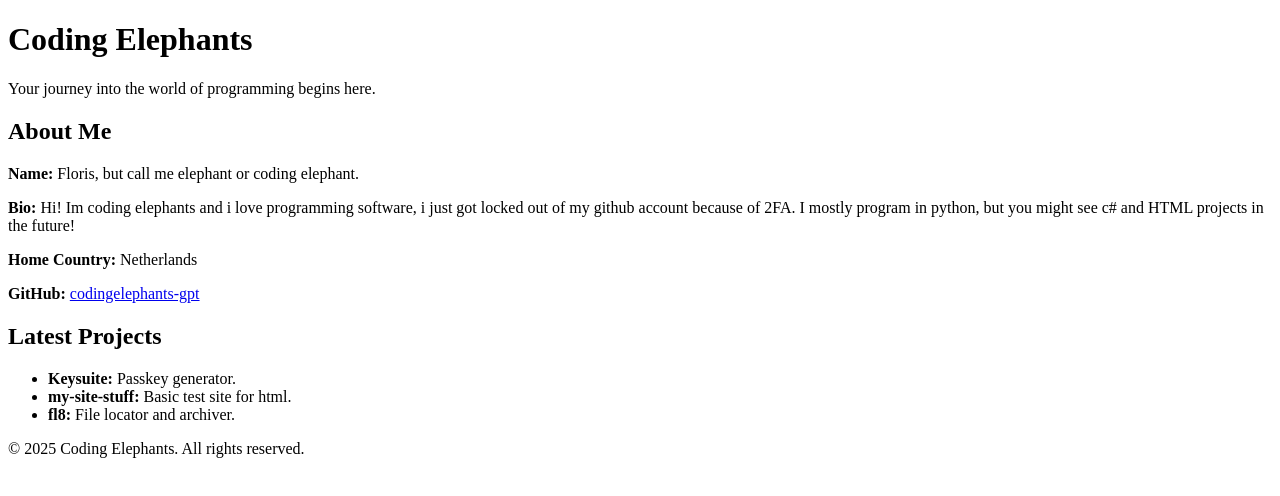
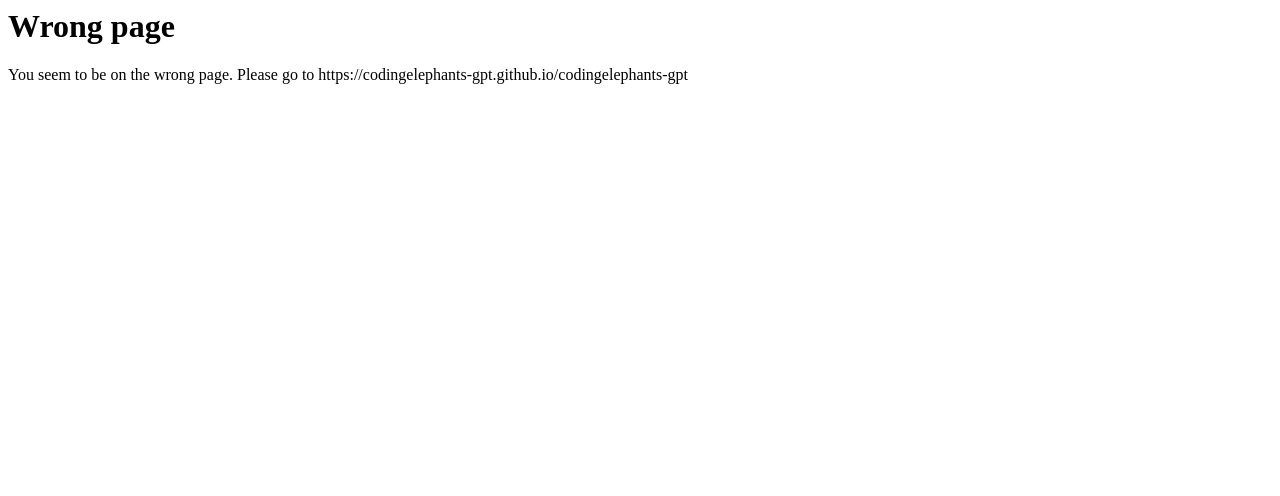
Before and after one commit to fmooij/codingelephants-gpt.github.io, a plain HTML site: page index.html in a window 1280 px wide. Drawn offline with Linux system fonts and the light colour scheme.

Commit message:
Update index.html

```diff
--- a/index.html
+++ b/index.html
@@ -1,46 +1,2 @@
-<!DOCTYPE html>
-<html lang="en">
-<head>
-  <meta charset="UTF-8">
-  <meta name="viewport" content="width=device-width, initial-scale=1.0">
-  <title>Coding Elephants</title>
-  <link rel="stylesheet" href="style.css">
-</head>
-<body>
-  <header>
-    <div class="container">
-      <h1>Coding Elephants</h1>
-      <p>Your journey into the world of programming begins here.</p>
-    </div>
-  </header>
-
-  <main>
-    <section class="profile">
-      <div class="container">
-        <h2>About Me</h2>
-        <p><strong>Name:</strong> Floris, but call me elephant or coding elephant.</p>
-        <p><strong>Bio:</strong> Hi! Im coding elephants and i love programming software, i just got locked out of my github account because of 2FA. I mostly program in python, but you might see c# and HTML projects in the future!</p>
-        <p><strong>Home Country:</strong> Netherlands</p>
-        <p><strong>GitHub:</strong> <a href="https://github.com/codingelephants-gpt" target="_blank">codingelephants-gpt</a></p>
-      </div>
-    </section>
-
-    <section class="content">
-      <div class="container">
-        <h2>Latest Projects</h2>
-        <ul>
-          <li><strong>Keysuite:</strong> Passkey generator.</li>
-          <li><strong>my-site-stuff:</strong> Basic test site for html.</li>
-          <li><strong>fl8:</strong> File locator and archiver.</li>
-        </ul>
-      </div>
-    </section>
-  </main>
-
-  <footer>
-    <div class="container">
-      <p>&copy; 2025 Coding Elephants. All rights reserved.</p>
-    </div>
-  </footer>
-</body>
-</html>
+<h1>Wrong page</h1>
+<p>You seem to be on the wrong page. Please go to https://codingelephants-gpt.github.io/codingelephants-gpt</p>
```
